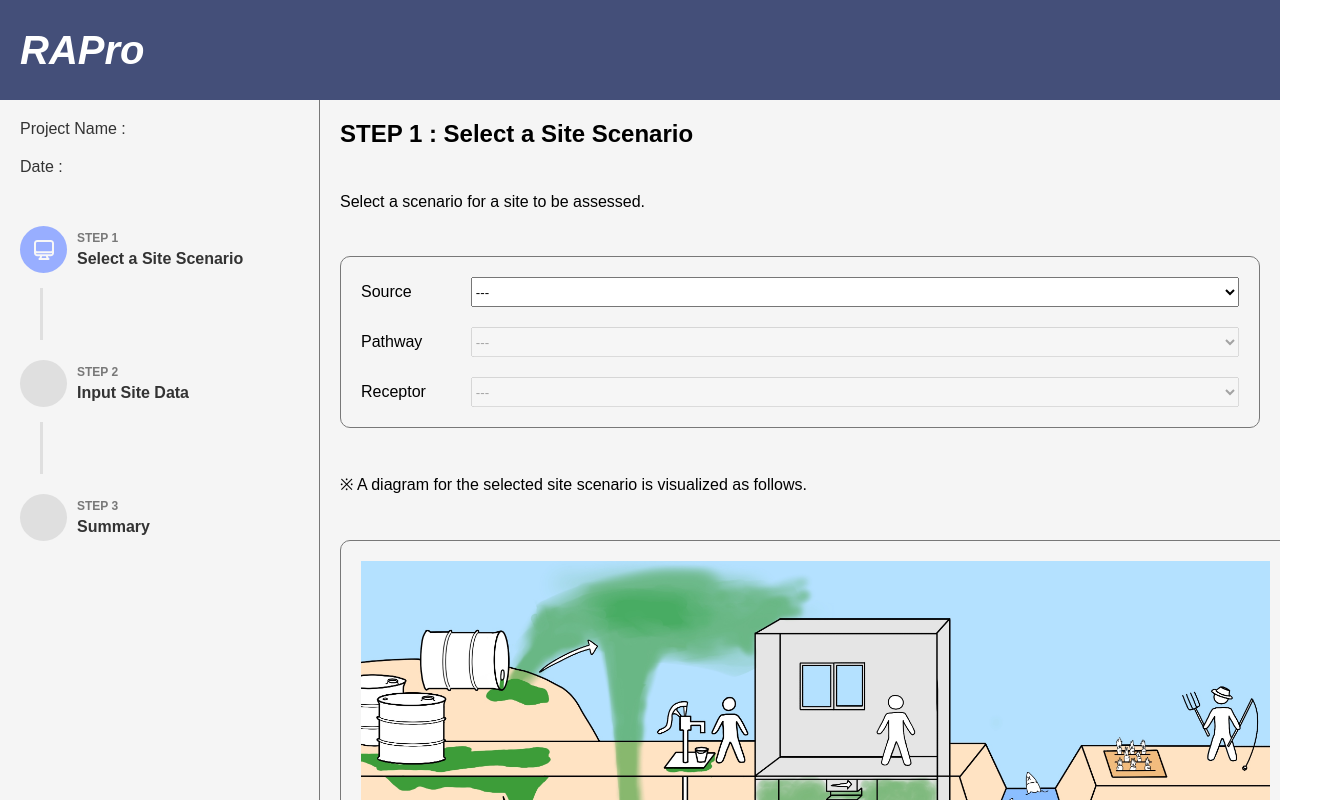
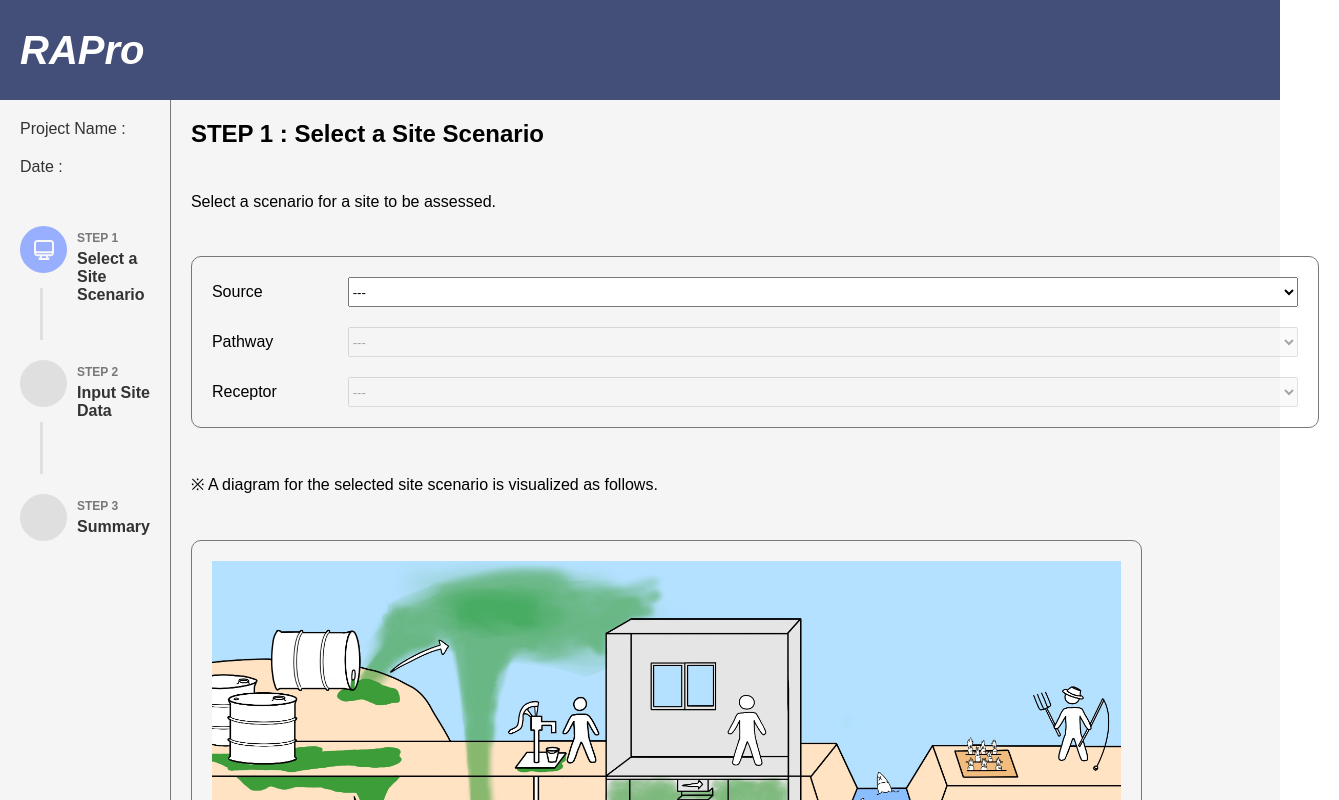
Before and after one commit to VIRAPkoreauniv/RAPro, a React (Vite) app: page /step/1 in a window 1280 px wide. Shown: the top 800 px of the page, 1339 px wide, since content can reach past the window. Built offline with nearby package versions, Linux system fonts and the light colour scheme; a web font is replaced by a local one.

Commit message:
fix: 콘텐츠 높이 수정

```diff
--- a/src/layouts/index.tsx
+++ b/src/layouts/index.tsx
@@ -9,7 +9,7 @@ const Layout = ({ children }: { children: ReactNode }) => {
       <AppBar />
       <S.ColumnDivider>
         <ProgressMenu />
-        {children}
+        <div>{children}</div>
       </S.ColumnDivider>
     </S.Wrapper>
   )
--- a/src/pages/step1/components/select-scenario/SelectScenario.style.tsx
+++ b/src/pages/step1/components/select-scenario/SelectScenario.style.tsx
@@ -5,7 +5,6 @@ export const Wrapper = styled.div`
   display: flex;
   flex-direction: column;
   gap: 4.5rem;
-  height: 90%;
   overflow-y: scroll;
 
   h1 {
```
